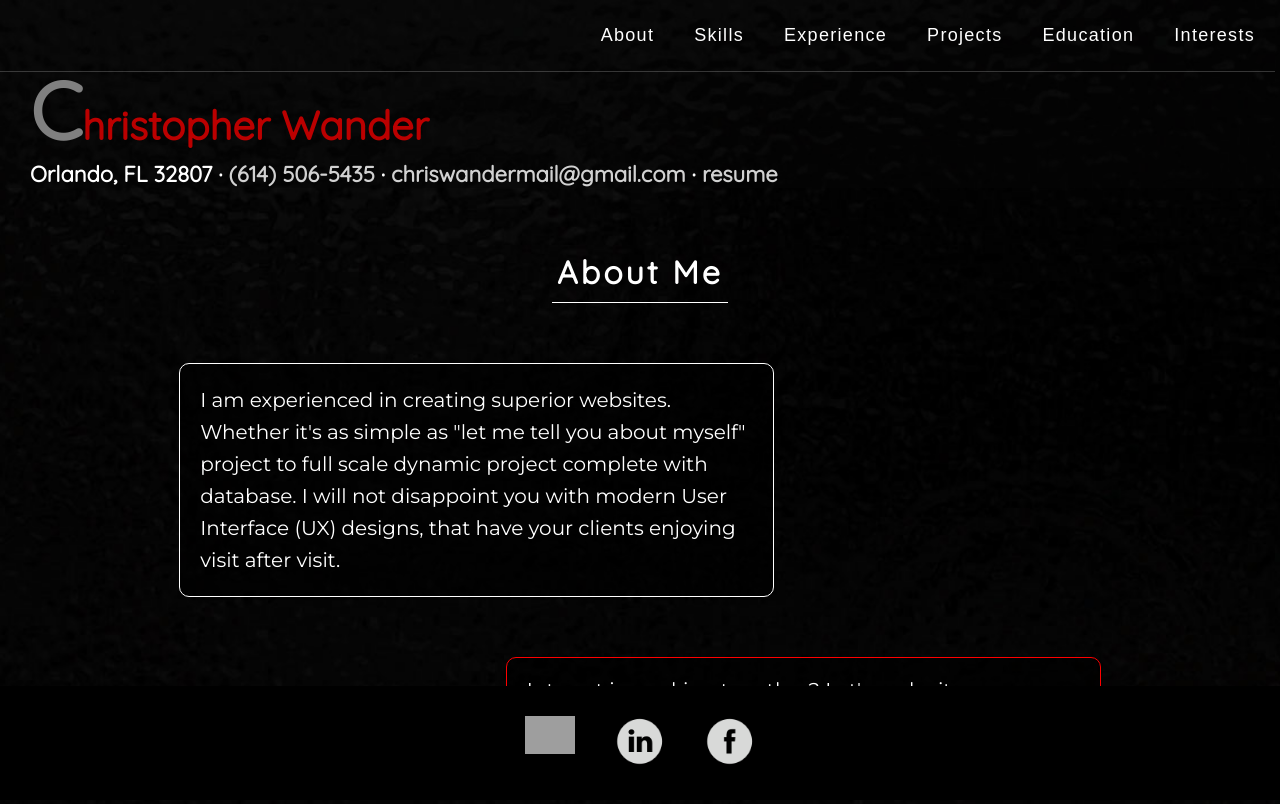
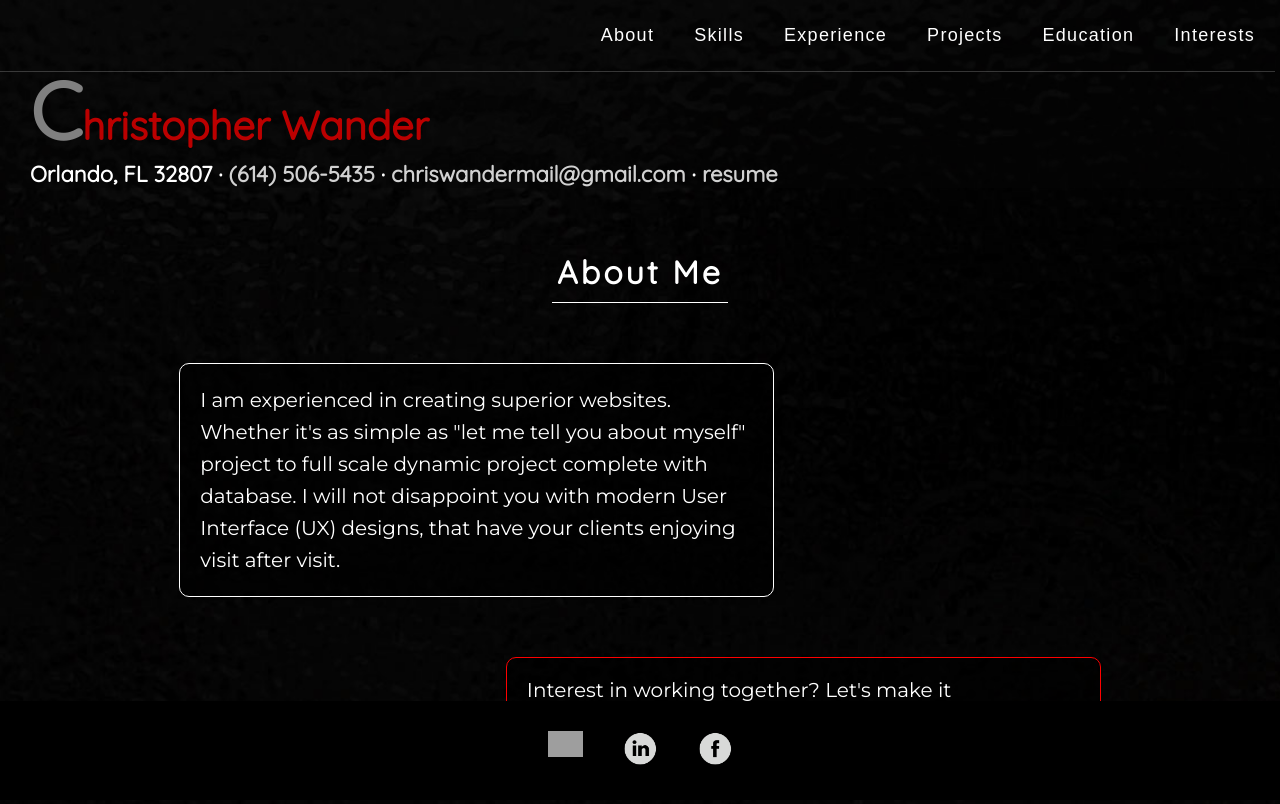
Before and after one commit to Cwander83/react-portfolio, a React (Create React App) app: page / in a window 1280 px wide. Shown: the top 804 px of the page. Built offline with nearby package versions, Linux system fonts and the light colour scheme; grey boxes are pictures that could not be loaded.

Commit message:
removed desc school and exp

```diff
--- a/package.json
+++ b/package.json
@@ -9,6 +9,7 @@
 		"@testing-library/user-event": "^7.1.2",
 		"react": "^16.12.0",
 		"react-dom": "^16.12.0",
+		"react-modal": "^3.11.2",
 		"react-scripts": "3.3.0",
 		"react-slick": "^0.25.2",
 		"react-spring": "^8.0.27",
--- a/src/components/Footer/Footer.css
+++ b/src/components/Footer/Footer.css
@@ -14,7 +14,7 @@ footer {
 }
 
 img {
-	width: 50px;
+	width: 35px;
 	margin: 0 20px;
 }
 img:active {
--- a/src/components/Pages/Projects/Projects.css
+++ b/src/components/Pages/Projects/Projects.css
@@ -22,3 +22,9 @@
   background-color: rgb(190, 137, 139);
   box-shadow: 1px 1px 1px rgba(255, 255, 255, 0.7);
 }
+
+.contentH3 {
+
+  display: flex;
+  border: none;
+}
```
Also changed, not shown: src/components/Pages/Projects/Projects.js (+28 -6 lines), src/assets/icons/popup.png (added), 1 other file (tests, documents, lock files or other folders).
